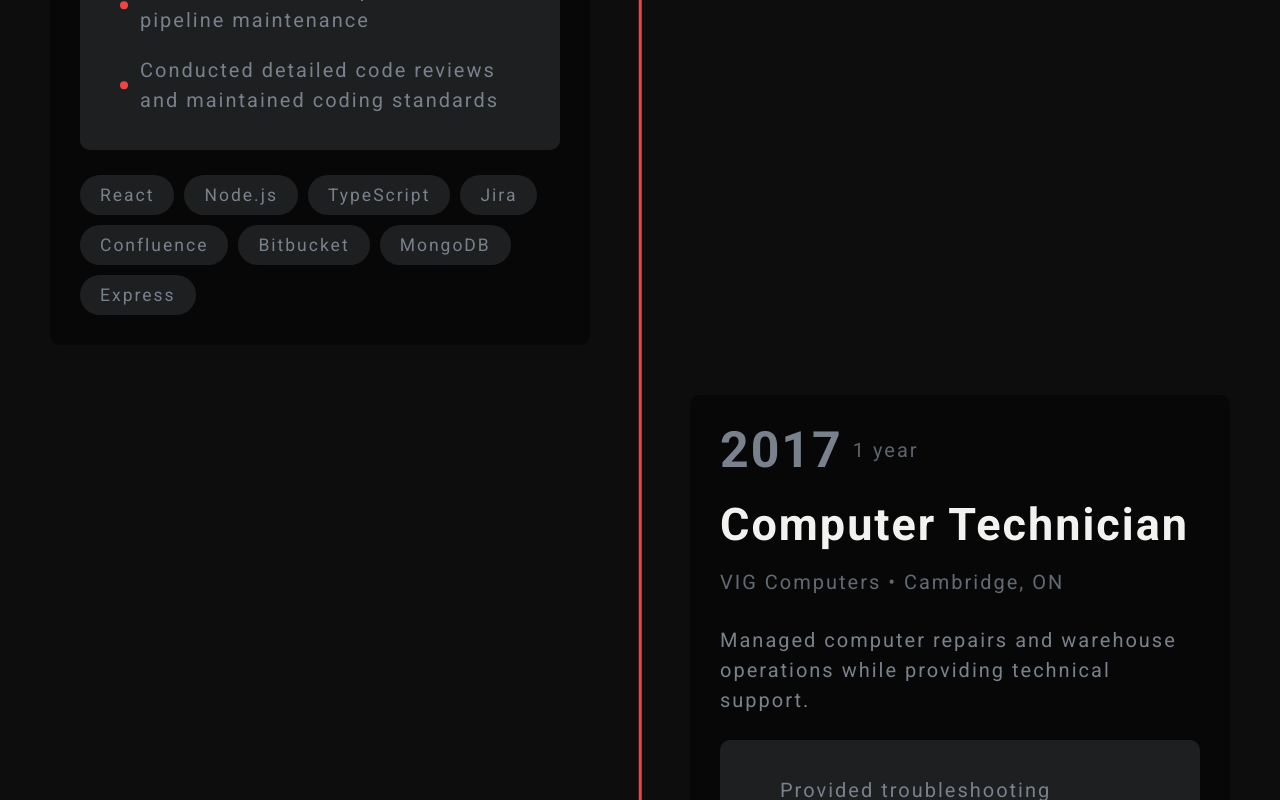
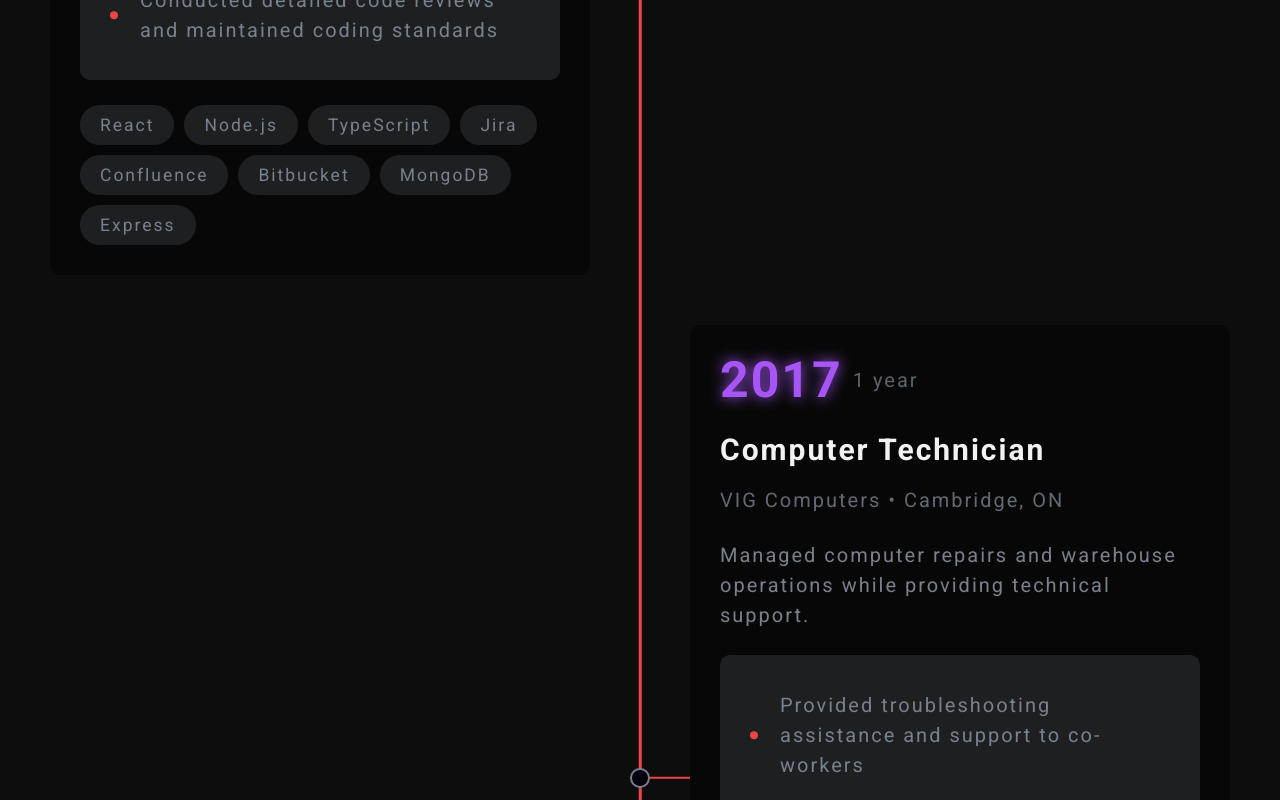
Before and after one commit to Babywise/islamahmed.ca, a React (Vite) app: page / in a window 1280 px wide. Shown: the part 2000-2800 px from the top of the page. Built offline with nearby package versions, Linux system fonts and the light colour scheme.

Commit message:
IA-72 reorganized css & added year colors

```diff
--- a/src/components/timeline/Timeline.css
+++ b/src/components/timeline/Timeline.css
@@ -5,39 +5,48 @@
   /* Timeline Container */
   .timeline-container {
     @apply relative w-full;
-    @apply after:absolute after:left-[30px] after:top-0 after:h-full after:w-0.5 after:bg-red-500;
+
+    /* Vertical Line */
+    @apply after:absolute after:left-4 after:top-0;
+    @apply after:h-full after:w-0.5;
+    @apply after:bg-red-500;
     @apply sm:after:left-1/2 sm:after:-translate-x-1/2;
   }
 
   /* Timeline Items */
   .timeline-item {
-    @apply relative mb-10 w-full pl-[60px] pr-0;
+    @apply relative mb-10 w-full pl-16 pr-0;
     @apply sm:w-1/2 sm:pl-0 sm:pr-[50px];
 
-    @apply before:absolute before:left-[25px] before:top-1/2 before:h-0.5 before:w-[35px] before:-translate-y-1/2 before:bg-red-500;
+    /* Horizontal Line */
+    @apply before:absolute before:left-4 before:top-1/2 before:-translate-y-1/2;
+    @apply before:h-0.5 before:w-12;
+    @apply before:bg-red-500;
     @apply sm:before:left-auto sm:before:right-0 sm:before:w-[50px];
 
+    /* Dot */
     @apply after:z-10;
     @apply after:border-general-40 after:bg-general-80;
     @apply after:rounded-full after:border-2;
-    @apply after:absolute after:left-[25px] after:top-1/2 after:size-[1rem] after:-translate-y-1/2;
-    @apply sm:after:-right-[8px] sm:after:left-auto;
+    @apply after:absolute after:left-2 after:top-1/2 after:size-4 after:-translate-y-1/2;
+    @apply sm:after:-right-2 sm:after:left-auto;
   }
 
   .timeline-item:nth-child(even) {
     @apply ml-0;
     @apply sm:ml-[50%] sm:pl-[50px] sm:pr-0;
 
-    @apply before:left-[25px];
+    @apply before:left-4;
     @apply sm:before:left-0 sm:before:right-auto;
 
-    @apply after:left-[25px];
-    @apply sm:after:-left-[8px] sm:after:right-auto;
+    @apply after:left-2;
+    @apply sm:after:-left-2 sm:after:right-auto;
   }
 
   /* Timeline Cards */
   .timeline-card {
-    @apply relative rounded-lg bg-general-100/50 p-6;
+    @apply relative rounded-lg p-6;
+    @apply bg-general-100/50;
   }
 
   /* Year Section */
@@ -46,7 +55,15 @@
   }
 
   .year {
-    @apply text-[2.5rem] font-bold leading-none text-general-40;
+    @apply text-[2.5rem] font-bold leading-none drop-shadow-[0_0_7px_theme(colors.general.0)];
+  }
+
+  .year#year-2024 {
+    @apply text-cyan-500 drop-shadow-[0_0_7px_theme(colors.cyan.500)];
+  }
+
+  .year#year-2017 {
+    @apply text-purple-500 drop-shadow-[0_0_7px_theme(colors.purple.500)];
   }
 
   .duration {
@@ -55,12 +72,12 @@
 
   /* Card Content */
   .timeline-card h3 {
-    @apply mb-3 text-4xl font-bold text-general-10;
+    @apply mb-3 text-2xl font-bold text-general-10;
     @apply text-general-10;
   }
 
   .organization {
-    @apply mb-5;
+    @apply mb-5 leading-normal;
     @apply text-general-60;
   }
 
@@ -79,7 +96,7 @@
     @apply relative list-none py-2 leading-normal;
     @apply text-general-40;
 
-    @apply before:absolute before:left-[-20px] before:top-1/2 before:-translate-y-1/2 before:rounded-full;
+    @apply before:absolute before:-left-6 before:top-1/2 before:-translate-y-1/2 before:rounded-full;
     @apply before:h-1.5 before:w-1.5 before:rounded-full;
     @apply before:bg-red-500;
   }
```
